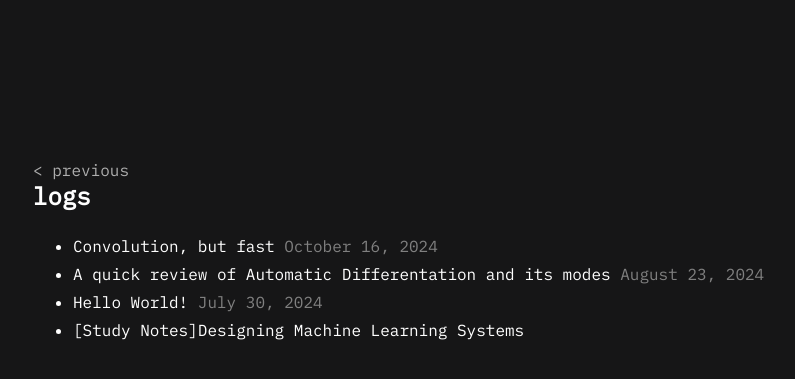
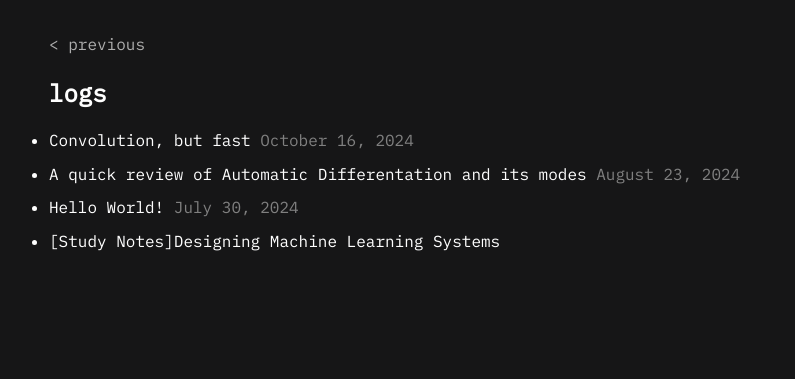
Before and after one commit to tayheau/tayheau.github.io, a Jekyll site: the page built from logs.html, in a window 1280 px wide. Shown: the top 379 px of the page, without its empty margins (207-1002 px from the left). Built offline with Jekyll 4.4.1, drawn with Linux system fonts in a browser that asks for light colours.

Commit message:
Update logs.html

```diff
--- a/_layouts/logs.html
+++ b/_layouts/logs.html
@@ -7,63 +7,91 @@
     <title>{{ page.title }}</title>
     <style>
         @import url('https://fonts.googleapis.com/css2?family=IBM+Plex+Mono&display=swap');
-
         * {
             margin: 0;
+            padding: 0;
             box-sizing: border-box;
         }
-
+        :root {
+            --bg-color: #161617;
+            --text-color: white;
+            --link-color: rgb(174, 174, 174);
+            --link-hover-color: rgb(100, 100, 100);
+            --muted-color: #808080;
+        }
+        html {
+            font-size: 16px;
+        }
         body {
             font-family: "IBM Plex Mono", monospace;
             font-weight: 400;
             font-style: normal;
-            color: white;
-            background-color: #161617;
-            margin-top: 10em;
-            display: flex;
-            justify-content: center;
-            align-items: center;
+            color: var(--text-color);
+            background-color: var(--bg-color);
+            line-height: 1.6;
+            padding: 1rem;
+        }
+        #container {
+            width: 100%;
+            max-width: 50rem;
+            margin: 0 auto;
+            padding: 1rem;
+        }
+        .back-link {
+            display: block;
+            margin-bottom: 1rem;
+            color: var(--link-color);
+            transition: color 0.3s ease;
+        }
+        .back-link:hover {
+            color: var(--link-hover-color);
+        }
+        h2 {
+            margin-bottom: 1rem;
+            font-size: 1.5rem;
+        }
+        a {
+            text-decoration: none;
+            color: var(--link-color);
+            transition: color 0.3s ease;
+        }
+        a:hover {
+            color: var(--link-hover-color);
+        }
+        li {
+            margin-bottom: 0.5rem;
+        }
+        li a {
+            color: var(--text-color);
+        }
+        li span {
+            color: var(--muted-color);
         }
 
-        h2 {
-            margin-bottom: 1em;
+        /* Responsive adjustments */
+        @media screen and (max-width: 600px) {
+            html {
+                font-size: 14px;
+            }
+            #container {
+                width: 95%;
+                padding: 0.5rem;
+            }
+            h2 {
+                font-size: 1.3rem;
+            }
         }
-
-        #nav {
-            display: flex;
-            margin-bottom: 20px;
-        }
-
-        #container {
-            width: 50em;
-        }
-
-        a {
-            text-decoration: none;
-            color: rgb(174, 174, 174);
-        }
-
-        a:hover {
-            color: rgb(100, 100, 100);
-        }
-
-        li a {
-            color: white;
-        }
-
-        li span {
-            color: #808080;
-        }
-
-        li {
-            margin-bottom: 0.5em;
+        @media screen and (max-width: 400px) {
+            html {
+                font-size: 12px;
+            }
         }
     </style>
 </head>
 <body>
     <div id="container">
-        <a href="https://tayheau.github.io">< previous</a>
-        <div>
+        <a href="https://tayheau.github.io" class="back-link">< previous</a>
+        <div class="content">
             <h2>{{ page.title }}</h2>
             <div>
                 {{ content }}
```
